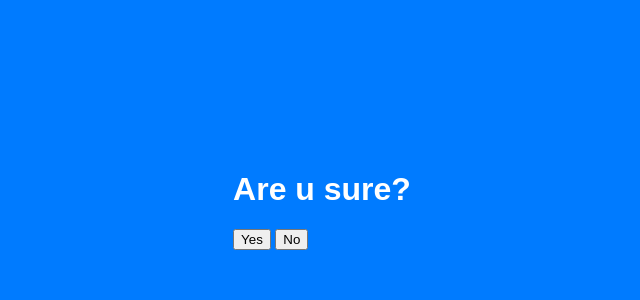
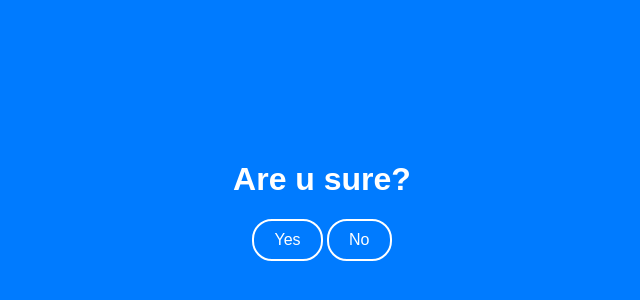
Before and after one commit to chiaracomittti/loading-loop, a plain HTML site: page index.html in a window 1280 px wide. Shown: the part 200-500 px from the top of the page, without its empty margins (318-958 px from the left). Drawn offline with Linux system fonts and the light colour scheme.

Commit message:
Update styles.css

```diff
--- a/styles.css
+++ b/styles.css
@@ -6,11 +6,32 @@ body {
     align-items: center;
     height: 100vh;
     background-color: #007bff; /* Sfondo Blu */
+    color: white; /* Testo Bianco */
     margin: 0;
-    color: white;
 }
 
-/* Contenitore centrale */
+/* Contenitore principale */
+.container {
+    text-align: center;
+}
+
+/* Pulsanti trasparenti con bordo bianco */
+button {
+    padding: 10px 20px;
+    font-size: 16px;
+    cursor: pointer;
+    border: 2px solid white; /* Bordo Bianco */
+    background-color: transparent; /* Sfondo Trasparente */
+    color: white; /* Testo Bianco */
+    border-radius: 20px; /* Angoli arrotondati */
+    transition: 0.3s;
+}
+
+button:hover {
+    background-color: rgba(255, 255, 255, 0.2); /* Effetto hover leggero */
+}
+
+/* Contenitore per il caricamento */
 .loading-container {
     display: flex;
     justify-content: center;
@@ -30,7 +51,7 @@ body {
     content: "";
     position: absolute;
     border-radius: 50px;
-    box-shadow: 0 0 0 3px inset #ffffff; /* Colore bianco */
+    box-shadow: 0 0 0 3px inset white; /* Rotella Bianca */
     animation: l4 2.5s infinite;
 }
 
```
